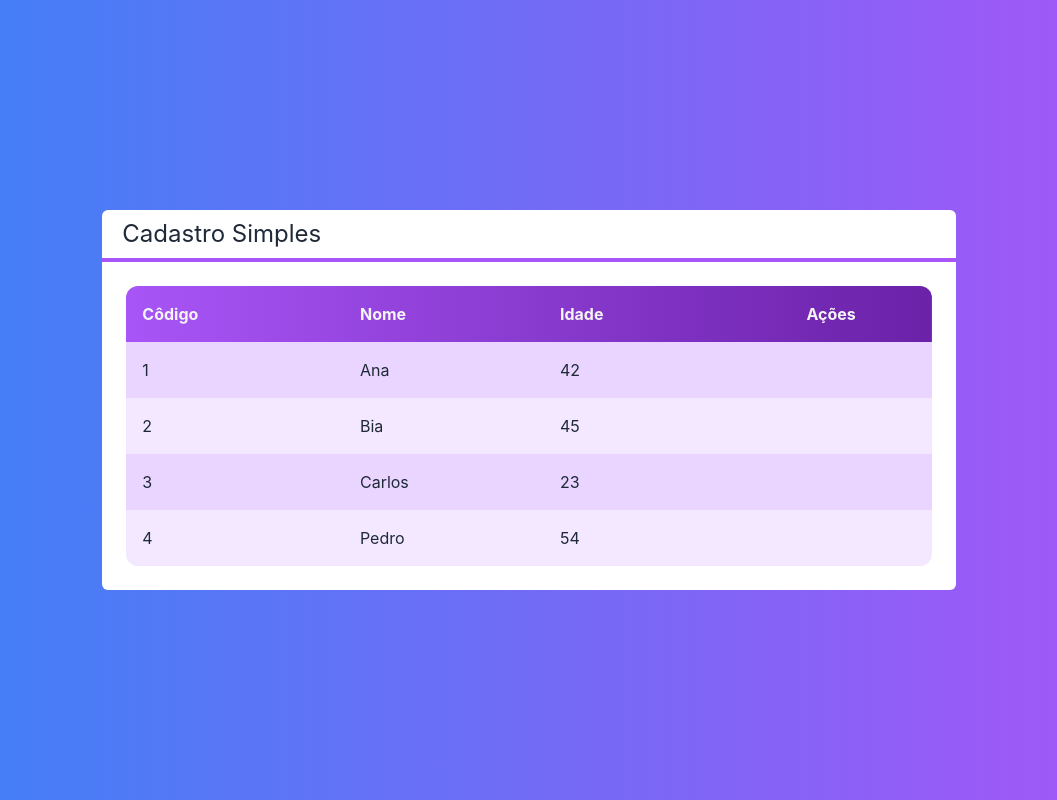
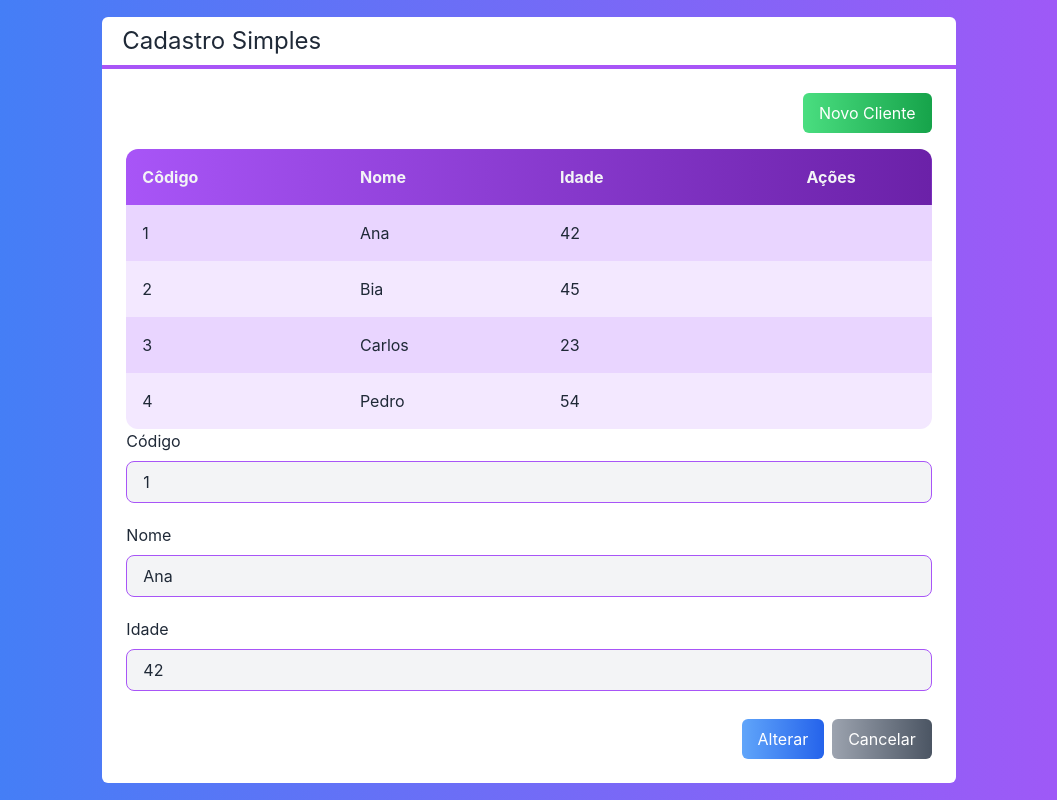
Before and after one commit to pedro-samo/next-crud, a Next.js app: page / in a window 1280 px wide. Shown: the whole page, without its empty margins (111-1168 px from the left). Built offline with nearby package versions, Linux system fonts and the light colour scheme.

Commit message:
formulario done

```diff
--- /dev/null
+++ b/src/components/Botao.tsx
@@ -0,0 +1,21 @@
+import React from 'react';
+
+interface BotaoProps {
+  children: any;
+  className?: string;
+  cor?: 'green' | 'blue' | 'gray';
+}
+
+const Botao = (props: BotaoProps) => {
+  const cor = props.cor ?? 'gray';
+
+  return (
+    <button
+      className={`bg-gradient-to-r from-${cor}-400 to-${cor}-600 text-white px-4 py-2 rounded-md ${props.className}`}
+    >
+      {props.children}
+    </button>
+  );
+};
+
+export default Botao;
--- /dev/null
+++ b/src/components/Entrada.tsx
@@ -0,0 +1,30 @@
+import React from 'react';
+
+interface EntradaProps {
+  texto: string;
+  tipo?: 'text' | 'number';
+  valor: any;
+  somenteLeitura?: boolean;
+  className?: string;
+  valorMudou?: (valor: any) => void;
+}
+
+const Entrada = (props: EntradaProps) => {
+  return (
+    <div className={`flex flex-col ${props.className}`}>
+      <label className="mb-2">{props.texto}</label>
+      <input
+        className={`
+          border border-purple-500 rounded-lg focus:outline-none bg-gray-100
+          px-4 py-2 ${props.somenteLeitura ? '' : 'focus:bg-white'}
+        `}
+        type={props.tipo ?? 'text'}
+        value={props.valor}
+        readOnly={props.somenteLeitura}
+        onChange={(e) => props.valorMudou?.(e.target.value)}
+      />
+    </div>
+  );
+};
+
+export default Entrada;
--- /dev/null
+++ b/src/components/Formulario.tsx
@@ -0,0 +1,30 @@
+import React, { useState } from 'react';
+import Cliente from '../core/Cliente';
+import Botao from './Botao';
+import Entrada from './Entrada';
+
+interface FormularioProps {
+  cliente?: Cliente;
+}
+
+const Formulario = (props: FormularioProps) => {
+  const id = props.cliente?.id ?? null;
+  const [nome, setNome] = useState(props.cliente?.nome ?? '');
+  const [idade, setIdade] = useState(props.cliente?.idade ?? 0);
+
+  return (
+    <div>
+      {id ? <Entrada texto="Código" valor={id} somenteLeitura className="mb-5" /> : false}
+      <Entrada texto="Nome" valor={nome} valorMudou={setNome} className="mb-5" />
+      <Entrada texto="Idade" valor={idade} tipo="number" valorMudou={setIdade} />
+      <div className="flex justify-end mt-7">
+        <Botao cor="blue" className="mr-2">
+          {id ? 'Alterar' : 'Salvar'}
+        </Botao>
+        <Botao>Cancelar</Botao>
+      </div>
+    </div>
+  );
+};
+
+export default Formulario;
--- a/src/pages/index.tsx
+++ b/src/pages/index.tsx
@@ -1,3 +1,5 @@
+import Botao from '../components/Botao';
+import Formulario from '../components/Formulario';
 import Layout from '../components/Layout';
 import Tabela from '../components/Tabela';
 import Cliente from '../core/Cliente';
@@ -23,7 +25,13 @@
       className={`flex justify-center items-center h-screen bg-gradient-to-r from-blue-500 from bg-purple-500 text-white`}
     >
       <Layout titulo="Cadastro Simples">
+        <div className="flex justify-end">
+          <Botao cor="green" className="mb-4">
+            Novo Cliente
+          </Botao>
+        </div>
         <Tabela clientes={clientes} clienteSelecionado={clienteSelecionado} clienteExcluido={clienteExcluido} />
+        <Formulario cliente={clientes[0]} />
       </Layout>
     </div>
   );
--- a/tailwind.config.js
+++ b/tailwind.config.js
@@ -1,11 +1,13 @@
 /** @type {import('tailwindcss').Config} */
 module.exports = {
-    content: [
-        "./src/pages/**/*.{js,ts,jsx,tsx}",
-        "./src/components/**/*.{js,ts,jsx,tsx}",
-    ],
-    theme: {
-        extend: {},
+  content: ['./src/pages/**/*.{js,ts,jsx,tsx}', './src/components/**/*.{js,ts,jsx,tsx}'],
+  safelist: [
+    {
+      pattern: /(bg|to|^from)-./,
     },
-    plugins: [],
+  ],
+  theme: {
+    extend: {},
+  },
+  plugins: [],
 };
```
